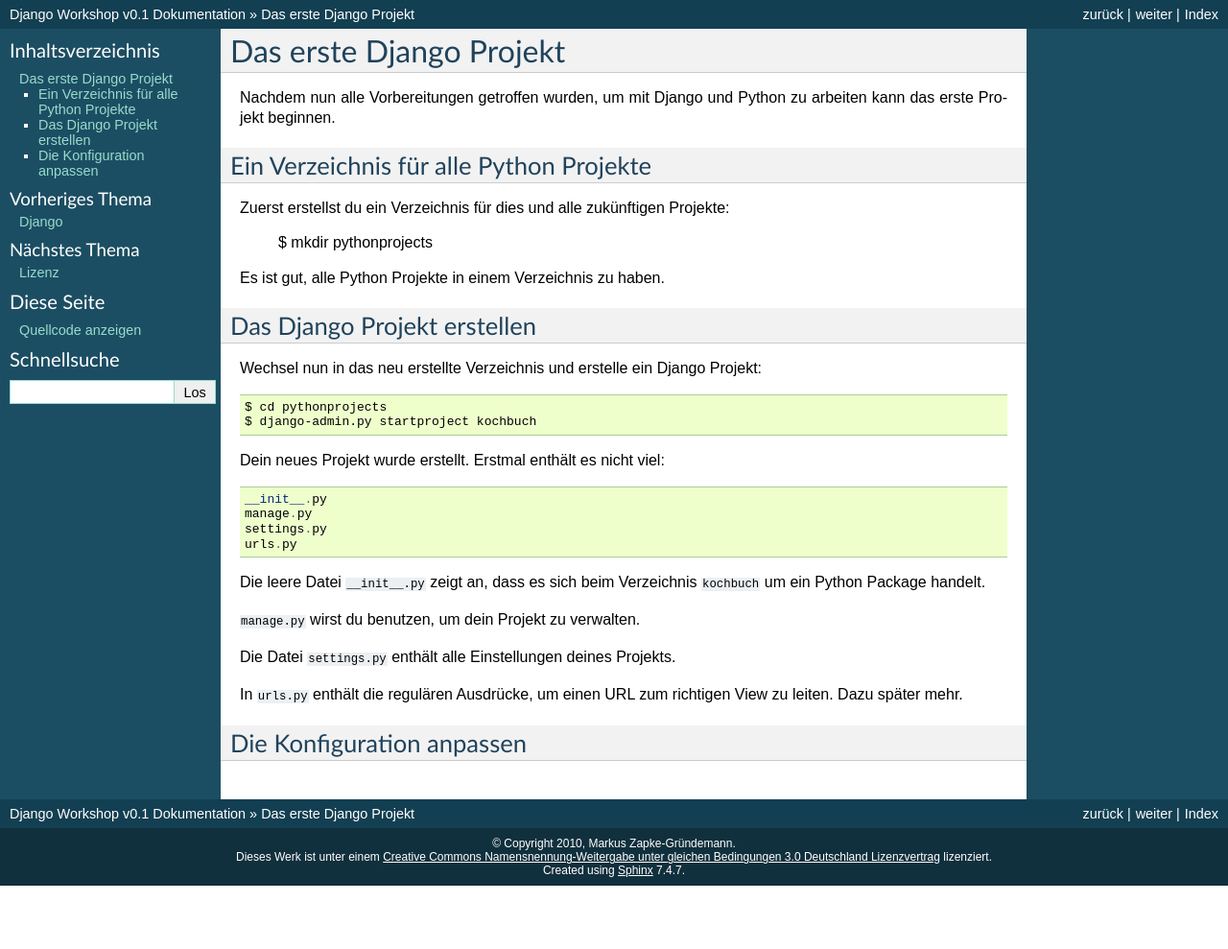
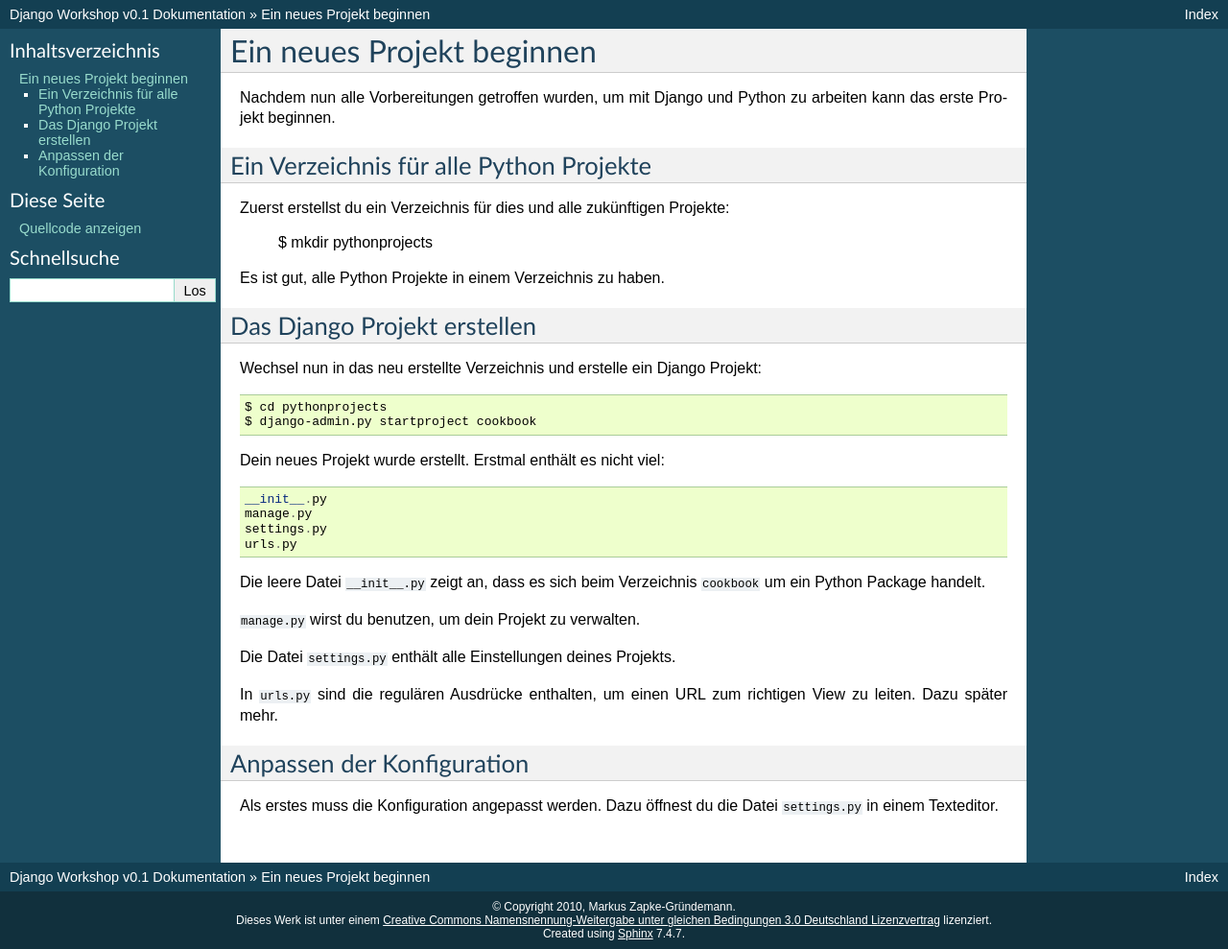
Before and after one commit to keimlink/django-workshop, a Sphinx documentation site: the page built from docs/erstes_projekt/start.rst, in a window 1280 px wide. Shown: the whole page at 96% size. Built offline with Sphinx 7.4.7, drawn with Linux system fonts in a browser that asks for light colours; pages that are not in the unit, such as notebooks, are missing from menus; before the commit the page ends 923 px from its top, so only the background shows below that.

Commit message:
Kapitel umbenannt.

```diff
--- a/docs/erstes_projekt/index.rst
+++ b/docs/erstes_projekt/start.rst
@@ -1,5 +1,5 @@
-Das erste Django Projekt
-************************
+Ein neues Projekt beginnen
+**************************
 
 Nachdem nun alle Vorbereitungen getroffen wurden, um mit Django und Python zu arbeiten kann das erste Projekt beginnen.
 
@@ -18,7 +18,7 @@
 Wechsel nun in das neu erstellte Verzeichnis und erstelle ein Django Projekt::
 
     $ cd pythonprojects
-    $ django-admin.py startproject kochbuch
+    $ django-admin.py startproject cookbook
 
 Dein neues Projekt wurde erstellt. Erstmal enthält es nicht viel::
 
@@ -27,13 +27,15 @@
     settings.py
     urls.py
 
-Die leere Datei ``__init__.py`` zeigt an, dass es sich beim Verzeichnis ``kochbuch`` um ein Python Package handelt.
+Die leere Datei ``__init__.py`` zeigt an, dass es sich beim Verzeichnis ``cookbook`` um ein Python Package handelt.
 
 ``manage.py`` wirst du benutzen, um dein Projekt zu verwalten.
 
 Die Datei ``settings.py`` enthält alle Einstellungen deines Projekts.
 
-In ``urls.py`` enthält die regulären Ausdrücke, um einen URL zum richtigen View zu leiten. Dazu später mehr.
+In ``urls.py`` sind die regulären Ausdrücke enthalten, um einen URL zum richtigen View zu leiten. Dazu später mehr.
 
-Die Konfiguration anpassen
+Anpassen der Konfiguration
 ==========================
+
+Als erstes muss die Konfiguration angepasst werden. Dazu öffnest du die Datei ``settings.py`` in einem Texteditor.
```
